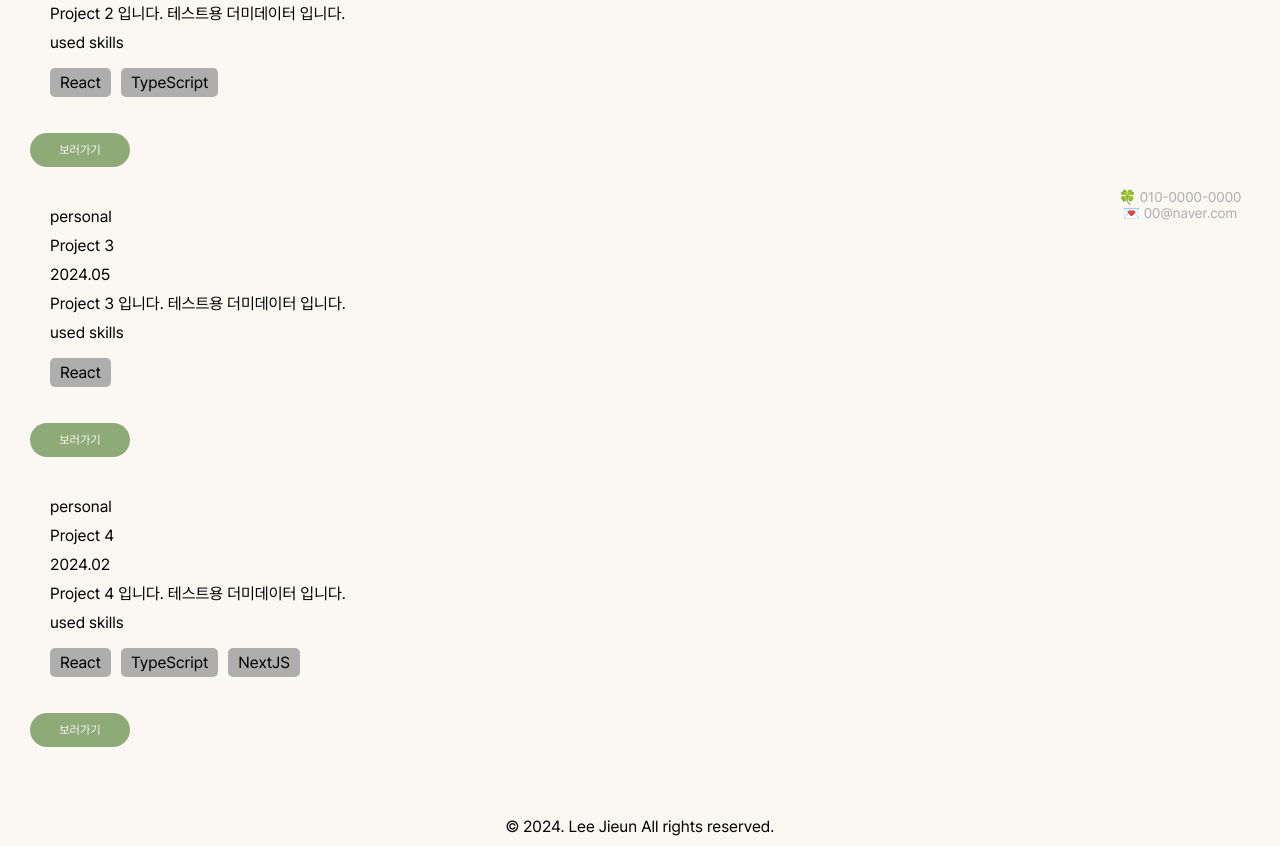
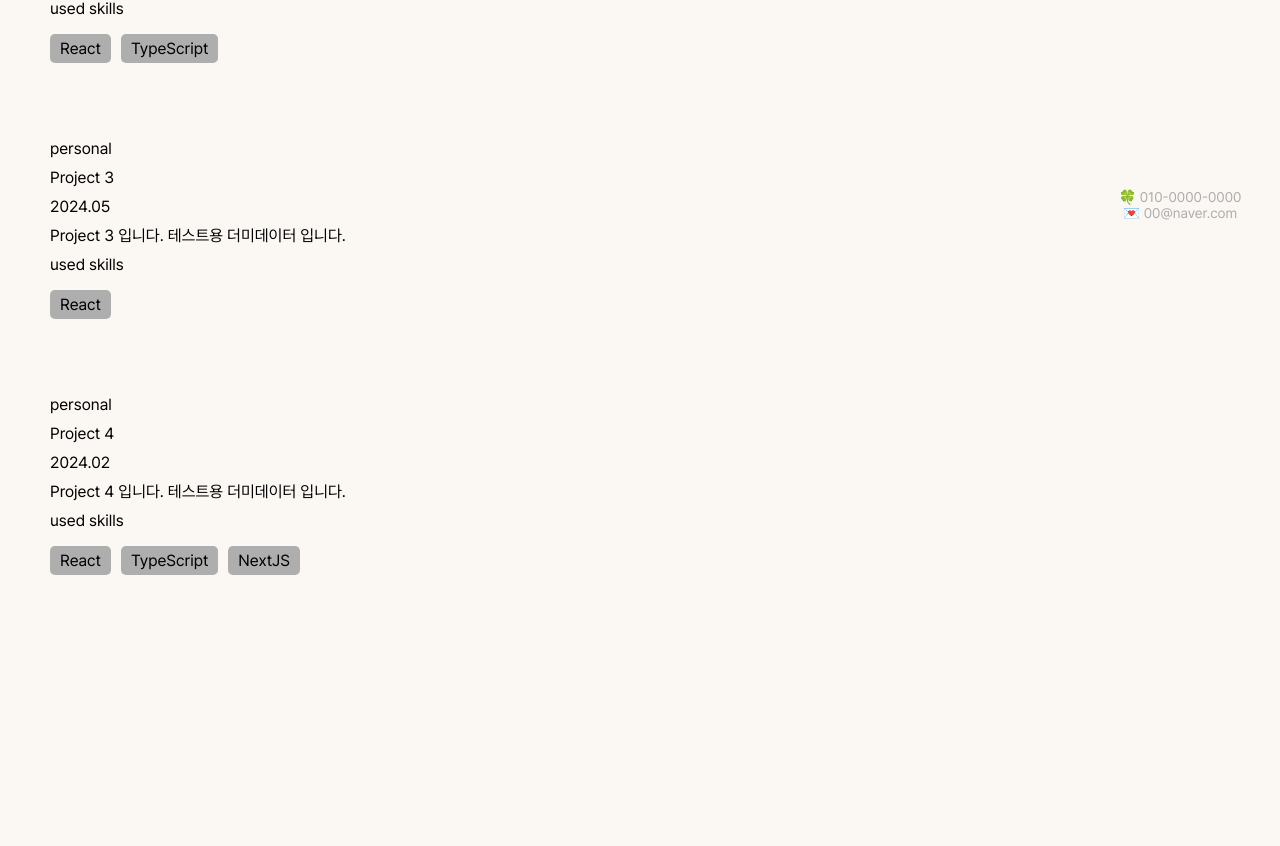
Before and after one commit to vedze/ez-portfolio, a Next.js app: page /projects in a window 1280 px wide. Shown: the part 559-1405 px from the top of the page. After the commit the page ends 1200 px from the top, so only its background shows below. Built offline with nearby package versions, Linux system fonts and the light colour scheme.

Commit message:
Style: Footer 위치변경, Project 내 Button 컴포넌트 제거

```diff
--- a/src/app/layout.tsx
+++ b/src/app/layout.tsx
@@ -32,7 +32,6 @@ export default function RootLayout({
       <body className={pretendard.className}>
         <Sidebar />
         <div style={{ marginRight: "200px" }}>{children}</div>
-        <Footer />
       </body>
     </html>
   );
--- a/src/app/page.tsx
+++ b/src/app/page.tsx
@@ -5,6 +5,7 @@ import Introduce from "./introduce/page";
 import Contact from "./contact/page";
 import Projects from "./projects/page";
 import Feedback from "./feedback/page";
+import Footer from "@/components/Footer";
 
 export default function Home() {
   return (
@@ -15,6 +16,7 @@ export default function Home() {
         <Projects />
         <Contact />
         <Feedback />
+        <Footer />
       </div>
     </main>
   );
--- a/src/app/projects/ProjectsContent.tsx
+++ b/src/app/projects/ProjectsContent.tsx
@@ -2,7 +2,6 @@ import styles from "@/styles/contents/projectscontent.module.css";
 
 import { projects } from "@/util/projects";
 import Project from "@/components/Project";
-import Button from "@/components/Button";
 
 export default function ProjectsContent() {
   return (
@@ -10,7 +9,6 @@ export default function ProjectsContent() {
       {projects.map((project, idx) => (
         <div key={idx}>
           <Project project={project} />
-          <Button type="button" text="보러가기" />
         </div>
       ))}
     </div>
```
